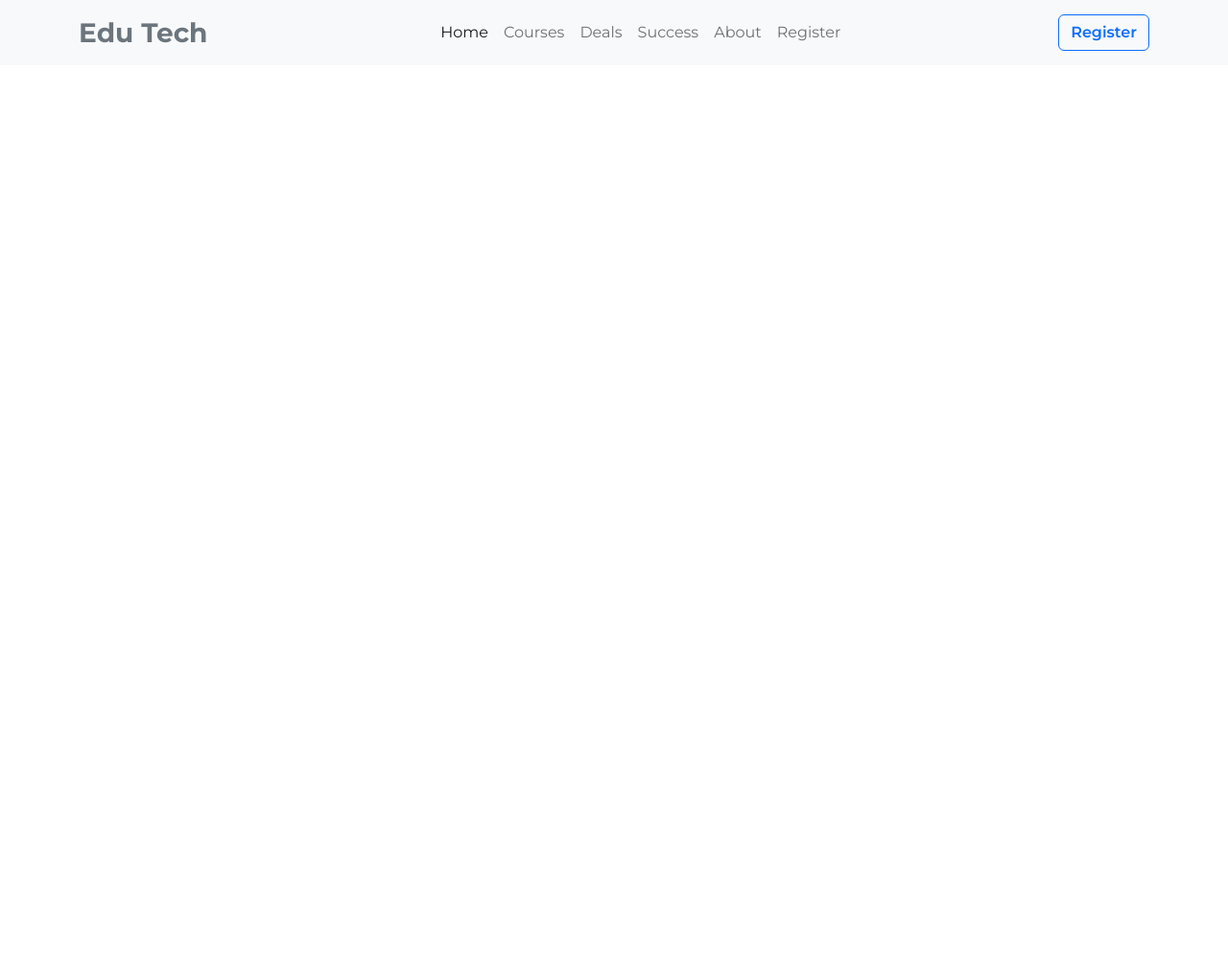
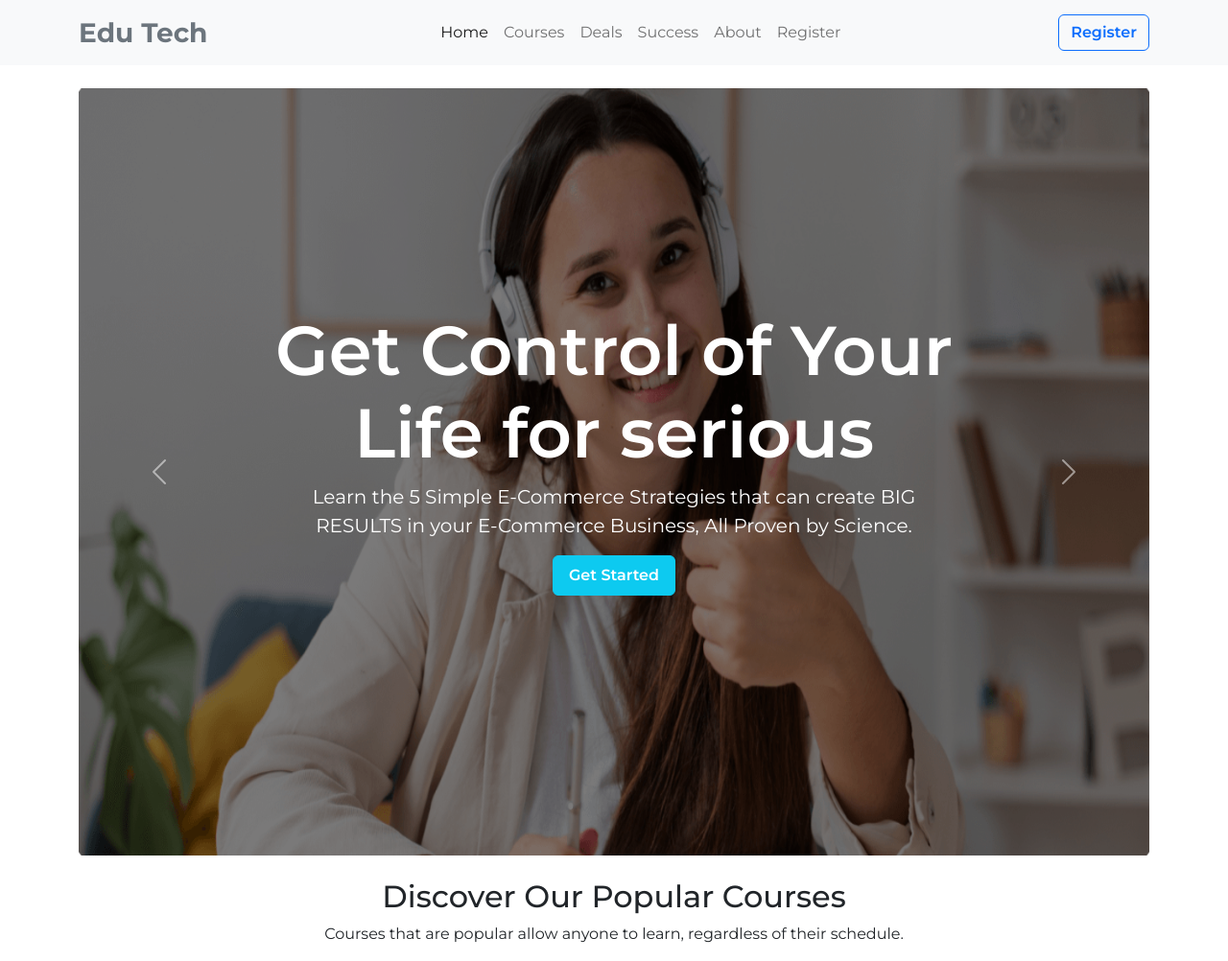
Before and after one commit to rhythmdev/Edu-Tech, a plain HTML site: page index.html in a window 1280 px wide. Shown: the whole page at 96% size. Before the commit the page ends 800 px from the top, so only its background shows below. Drawn offline with nearby package versions, Linux system fonts and the light colour scheme.

Commit message:
slider done

```diff
--- a/index.html
+++ b/index.html
@@ -54,10 +54,74 @@
                 </div>
             </div>
         </nav>
+        <!-- end of navbar area -->
+        <!-- slider area -->
+        <section class="container my-4">
+            <div id="carouselExampleCaptions" class="carousel slide carousel-fade" data-bs-ride="true">
+
+                <div class="carousel-inner">
+                    <div class="carousel-item active position-relative">
+                        <img src="./images/cover/cover-1.png" class="d-block w-100 vh-100 img-fluid slider-image"
+                            alt="slider-image">
+                        <div
+                            class="carousel-caption  d-md-block position-absolute top-50 start-50 translate-middle w-100">
+                            <h1 class="display-2 fw-semibold">Get Control of Your<br> Life for serious</h1>
+                            <p class="text-break lead  fw-normal">Learn the 5 Simple E-Commerce Strategies that can
+                                create BIG<br> RESULTS in your E-Commerce Business, All Proven by Science.</p>
+                            <button class="btn btn-info text-white fw-semibold px-3 py-2">Get Started</button>
+                        </div>
+                    </div>
+                    <div class="carousel-item">
+                        <img src="./images/cover/cover-2.jpg" class="d-block w-100 vh-100 img-fluid slider-image"
+                            alt="slider image">
+                        <div
+                            class="carousel-caption  d-md-block position-absolute top-50 start-50 translate-middle w-100">
+                            <h1 class="display-2 fw-semibold">Investing in Knowledge <br>and your future</h1>
+                            <p class="text-break lead fw-normal">With the help of E-Learning, create your own path
+                                and<br> drive on your skills on your own achieve what you seek</p>
+                            <button class="btn btn-info text-white fw-semibold px-3 py-2">Get Started</button>
+                        </div>
+                    </div>
+                    <div class="carousel-item">
+                        <img src="./images/cover/cover-3.jpg" class="d-block w-100 vh-100 img-fluid slider-image"
+                            alt="slider-image">
+                        <div
+                            class="carousel-caption  d-md-block position-absolute top-50 start-50 translate-middle w-100">
+                            <h1 class="display-2 fw-semibold">Move beyond the<br>limitations of E-Learning</h1>
+                            <p class="text-break lead">You only have to know one thing that, you can learn anything</p>
+                            <button class="btn btn-info text-white fw-semibold px-3 py-2">Get Started</button>
+                        </div>
+                    </div>
+                </div>
+                <button class="carousel-control-prev" type="button" data-bs-target="#carouselExampleCaptions"
+                    data-bs-slide="prev">
+                    <span class="carousel-control-prev-icon" aria-hidden="true"></span>
+                    <span class="visually-hidden">Previous</span>
+                </button>
+                <button class="carousel-control-next" type="button" data-bs-target="#carouselExampleCaptions"
+                    data-bs-slide="next">
+                    <span class="carousel-control-next-icon" aria-hidden="true"></span>
+                    <span class="visually-hidden">Next</span>
+                </button>
+            </div>
+
+        </section>
 
 
-        <!-- end of navbar area -->
+
+
+
+        <!-- end of slider area -->
     </header>
+
+    <main>
+        <section class="container">
+          <div class="text-center">
+            <h2>Discover Our Popular Courses</h2>
+            <p>Courses that are popular allow anyone to learn, regardless of their schedule.</p>
+          </div>
+        </section>
+    </main>
 
 
 
--- a/style.css
+++ b/style.css
@@ -2,3 +2,20 @@
 body{
     font-family: 'Montserrat', sans-serif;
 }
+
+/* .carousel-item>div{
+    height: 55%;
+    display: flex;
+    flex-direction: column;
+    justify-content: center;
+}  */
+.slider-image{
+    filter: brightness(50%);
+}
+
+@media  (min-width: 768px) {
+ .slider-image{
+    width: 50%;
+    height: 50%;
+ }
+}
```
Also changed, not shown: images/cover/cover-2.jpg, images/cover/cover-3.jpg, images/cover/slider-re-1.jpg (added).
